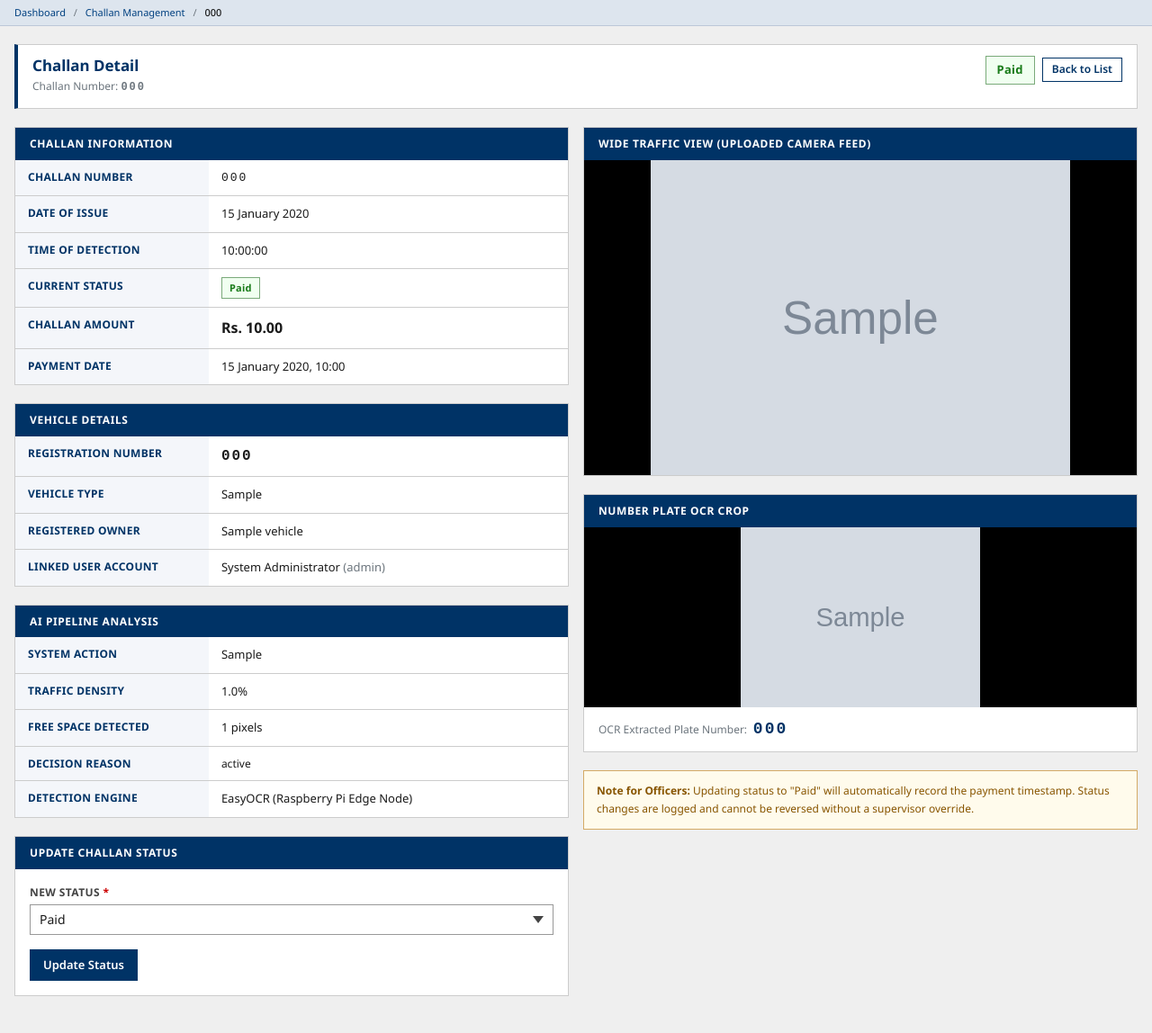
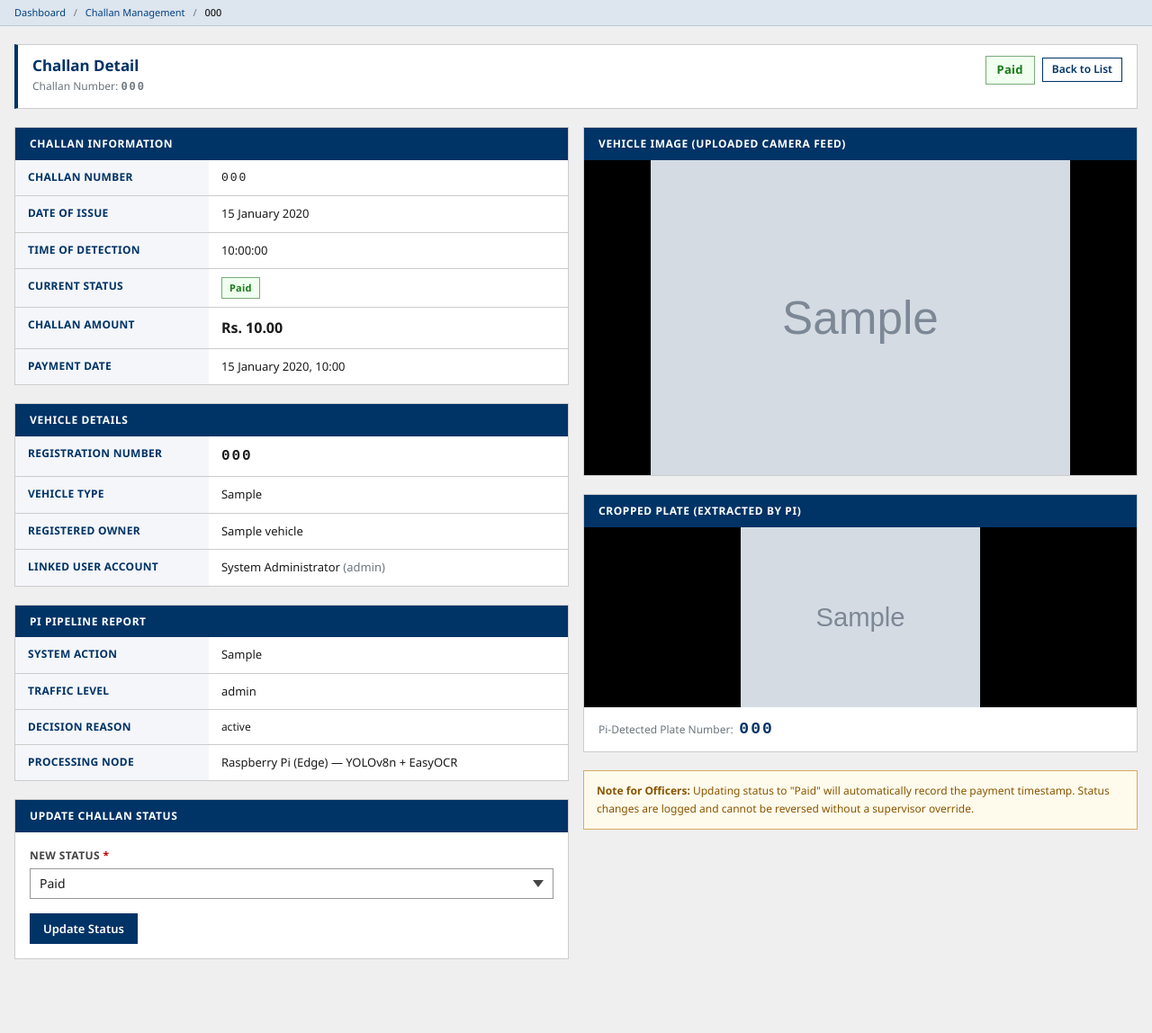
Before and after one commit to Naveen777-hub/Emergency_Vehicle_System, a Flask app: page /admin/challan/1 in a window 1280 px wide. Shown: the part 170-1318 px from the top of the page at 90% size. Run offline with Flask 3, Linux system fonts and the light colour scheme; a user stored in the database is signed in; tables that the repository leaves empty hold one stand-in row (values such as "Sample post"); grey boxes marked "Sample" are stand-in pictures.

Commit message:
Full Pi-edge architecture: Pi sends vehicle_image+plate_image+plate_number. Cloud is lightweight (~50MB, no cv2/numpy/OCR). Upload in 0.02s. Updated all templates.

```diff
--- a/app.py
+++ b/app.py
@@ -4,11 +4,11 @@ Flask application entry point — Render Free Tier Optimized.
 
 Architecture:
   - Raspberry Pi runs ALL processing locally:
-      YOLOv8n ONNX (traffic) + EasyOCR (plate recognition).
-  - Pi uploads image + traffic_level + plate_text to cloud.
-  - Cloud backend: receives data → challan DB → dashboard.
-  - No EasyOCR / PyTorch on cloud — keeps Render 512MB happy.
-  - /api/upload accepts image + traffic_level + optional plate_text.
+      YOLOv8n ONNX (traffic) + EasyOCR (plate recognition + crop).
+  - Pi uploads vehicle_image + plate_image + plate_number + traffic_level.
+  - Cloud backend: saves evidence, creates challan record, serves dashboard.
+  - No EasyOCR / PyTorch / YOLO on cloud — keeps Render 512MB happy.
+  - /api/upload accepts vehicle_image, plate_image, plate_number, traffic_level.
   - Render-ready: SECRET_KEY / DATABASE_URL from env vars.
   - SQLite local / PostgreSQL on Render.
 """
@@ -20,18 +20,15 @@ from datetime import datetime
 
 from flask import Flask, request, jsonify, redirect, url_for, render_template
 from flask_login import LoginManager, current_user
-import cv2
-import numpy as np
 
 from database import db, User, Vehicle, Challan
-from pipeline import pipeline_engine
 
-# ── Logging (single root config — pipeline.py uses child loggers) ──────────
+# ── Logging ───────────────────────────────────────────────────────────────────
 logging.basicConfig(
     level=logging.INFO,
     format="%(asctime)s - %(name)s - %(levelname)s - %(message)s",
 )
-logging.getLogger("PIL").setLevel(logging.WARNING)   # Pillow noise
+logging.getLogger("PIL").setLevel(logging.WARNING)
 logger = logging.getLogger("App")
 
 # ── Flask app setup ───────────────────────────────────────────────────────────
@@ -43,16 +40,14 @@ UPLOAD_DIR = os.path.join(BASE_DIR, "static", "uploads")
 os.makedirs(DATA_DIR, exist_ok=True)
 os.makedirs(UPLOAD_DIR, exist_ok=True)
 
-# ── Configuration (Render-safe) ───────────────────────────────────────────────
+# ── Configuration ─────────────────────────────────────────────────────────────
 app.config["SECRET_KEY"] = os.environ.get("SECRET_KEY", "evps-dev-key-change-in-production")
 
-# ── Production session security ─────────────────────────────────────────────
 app.config["SESSION_COOKIE_HTTPONLY"]  = True
 app.config["SESSION_COOKIE_SAMESITE"]  = "Lax"
 app.config["SESSION_COOKIE_SECURE"]    = bool(os.environ.get("SESSION_COOKIE_SECURE", "True").lower() == "true")
-app.config["PERMANENT_SESSION_LIFETIME"] = 86400  # 24 hours
+app.config["PERMANENT_SESSION_LIFETIME"] = 86400
 
-# PostgreSQL on Render via DATABASE_URL env var; SQLite fallback for local dev.
 _raw_db_url = os.environ.get("DATABASE_URL", "")
 if _raw_db_url.startswith("postgres://"):
     _raw_db_url = _raw_db_url.replace("postgres://", "postgresql://", 1)
@@ -63,9 +58,8 @@ app.config["SQLALCHEMY_DATABASE_URI"] = (
     else f"sqlite:///{os.path.join(DATA_DIR, 'evs.db')}"
 )
 app.config["SQLALCHEMY_TRACK_MODIFICATIONS"] = False
-app.config["MAX_CONTENT_LENGTH"]             = 16 * 1024 * 1024  # 16 MB
+app.config["MAX_CONTENT_LENGTH"]             = 16 * 1024 * 1024
 
-# ── Connection pooling for Render free tier (limited connections) ──────────
 app.config["SQLALCHEMY_ENGINE_OPTIONS"] = {
     "pool_size": 5,
     "pool_recycle": 3600,
@@ -75,20 +69,15 @@ app.config["SQLALCHEMY_ENGINE_OPTIONS"] = {
 # ── Extensions ────────────────────────────────────────────────────────────────
 db.init_app(app)
 
-# ── Auto-setup: create tables, migrate columns, seed admin ────────────────
+
+# ── Auto-setup: tables, migration, admin seed ────────────────────────────────
 def _ensure_database():
-    """Idempotent startup initializer:
-    1. Create all tables if they don't exist (handles fresh PostgreSQL on Render).
-    2. Add missing columns to existing tables.
-    3. Seed default admin user if not present.
-    """
     from sqlalchemy import inspect
     with app.app_context():
         inspector = inspect(db.engine)
         existing_tables = set(inspector.get_table_names())
         model_tables    = set(db.metadata.tables.keys())
 
-        # 1. Create missing tables
         if not existing_tables:
             db.create_all()
             logger.info("Created all database tables.")
@@ -98,7 +87,6 @@ def _ensure_database():
             logger.info("Created missing tables: %s", missing)
             existing_tables |= missing
 
-        # 2. Add missing columns to existing tables
         for table_name, table in db.metadata.tables.items():
             if table_name not in existing_tables:
                 continue
@@ -112,7 +100,6 @@ def _ensure_database():
                     db.session.execute(sql)
                     logger.info("Auto-migrated: added column '%s' to '%s'", col.name, table_name)
 
-        # 3. Seed admin user if missing
         if not User.query.filter_by(username="admin").first():
             admin = User(
                 username="admin", full_name="System Administrator",
@@ -124,6 +111,7 @@ def _ensure_database():
 
         db.session.commit()
 
+
 _db_ready = False
 try:
     _ensure_database()
@@ -134,7 +122,6 @@ except Exception as exc:
 
 @app.before_request
 def _ensure_db_on_request():
-    """Retry database init on first request if deferred at startup."""
     global _db_ready
     if not _db_ready:
         try:
@@ -166,7 +153,7 @@ app.register_blueprint(admin_bp)
 app.register_blueprint(user_bp)
 
 
-# ── Jinja2 global context ─────────────────────────────────────────────────────
+# ── Jinja2 globals ────────────────────────────────────────────────────────────
 @app.context_processor
 def inject_globals():
     now = datetime.now()
@@ -187,7 +174,6 @@ def index():
 
 
 # ── Shared live-feed state ────────────────────────────────────────────────────
-# Stores the most recent pipeline result for the live dashboard to poll.
 latest_result_store: dict = {"timestamp": None, "data": None}
 
 
@@ -195,133 +181,138 @@ latest_result_store: dict = {"timestamp": None, "data": None}
 @app.route("/api/upload", methods=["POST"])
 def process_pipeline():
     """
-    Raspberry Pi upload endpoint.
+    Raspberry Pi upload endpoint (v6 — Pi does all processing).
 
     Pi already:
       1. Captured image.
-      2. Ran local YOLOv8n ONNX traffic detection.
-      3. Ran local EasyOCR plate recognition.
-      4. Uploads image + traffic_level + plate_text.
+      2. Ran YOLOv8n ONNX traffic detection.
+      3. Ran EasyOCR plate recognition + crop.
+      4. Uploads vehicle_image + plate_image + plate_number + traffic_level.
 
     This endpoint:
-      1. Reads + decodes image.
-      2. Uses Pi-provided plate_text (no cloud OCR).
-      3. Saves challan to database.
-      4. Returns result JSON.
+      1. Saves vehicle_image and plate_image to disk.
+      2. Creates challan with Pi-provided plate_number.
+      3. Returns result JSON.
 
     Multipart fields:
-      image         — JPEG/PNG file
+      vehicle_image — JPEG full camera frame
+      plate_image   — JPEG cropped number plate (optional)
+      plate_number  — Pi-recognized plate text (optional)
       traffic_level — "LOW" | "MEDIUM"
-      plate_text    — (optional) Pi-recognized plate; if absent, runs pipeline
     """
     start = time.time()
 
-    if "image" not in request.files:
-        return jsonify({"error": "Missing 'image' file field."}), 400
-    file = request.files["image"]
-    if file.filename == "":
-        return jsonify({"error": "Empty file uploaded."}), 400
+    # ── Validate ──────────────────────────────────────────────────────────
+    if "vehicle_image" not in request.files:
+        return jsonify({"error": "Missing 'vehicle_image' file field."}), 400
 
+    veh_file = request.files["vehicle_image"]
+    if veh_file.filename == "":
+        return jsonify({"error": "Empty vehicle_image uploaded."}), 400
+
+    plate_file   = request.files.get("plate_image")
+    plate_number = request.form.get("plate_number", "").strip().upper()
+    plate_number = plate_number if plate_number else None
     traffic_level = request.form.get("traffic_level", "UNKNOWN").upper().strip()
-    plate_text    = request.form.get("plate_text", "").strip().upper()
-    plate_text    = plate_text if plate_text else None
 
+    # ── Generate secure filenames ─────────────────────────────────────────
+    timestamp  = datetime.now().strftime("%Y%m%d%H%M%S")
+    safe_plate = (plate_number or "UNKNOWN").replace(" ", "_").replace("/", "_")
+    veh_fname  = f"vehicle_{safe_plate}_{timestamp}.jpg"
+    veh_path   = os.path.join(UPLOAD_DIR, veh_fname)
+    veh_url    = f"/static/uploads/{veh_fname}"
+
+    # ── Save vehicle image ────────────────────────────────────────────────
     try:
-        img_bytes = file.read()
-        img_np    = cv2.imdecode(np.frombuffer(img_bytes, np.uint8), cv2.IMREAD_COLOR)
-        if img_np is None:
-            return jsonify({"error": "Could not decode image."}), 400
+        veh_file.save(veh_path)
     except Exception as exc:
-        return jsonify({"error": f"Image decode failed: {exc}"}), 500
+        logger.error("Failed to save vehicle_image: %s", exc)
+        return jsonify({"error": "Failed to save vehicle image."}), 500
 
-    # Save wide image
-    timestamp  = datetime.now().strftime("%Y%m%d%H%M%S")
-    wide_fname = f"wide_{timestamp}.jpg"
-    wide_path  = os.path.join(UPLOAD_DIR, wide_fname)
-    wide_url   = f"/static/uploads/{wide_fname}"
-    cv2.imwrite(wide_path, img_np)
+    # ── Save plate image (if provided) ────────────────────────────────────
+    plate_url = None
+    if plate_file and plate_file.filename:
+        pl_fname = f"plate_{safe_plate}_{timestamp}.jpg"
+        pl_path  = os.path.join(UPLOAD_DIR, pl_fname)
+        plate_url = f"/static/uploads/{pl_fname}"
+        try:
+            plate_file.save(pl_path)
+        except Exception as exc:
+            logger.error("Failed to save plate_image: %s", exc)
 
-    # Use Pi-provided plate_text or run fallback pipeline
-    if plate_text:
-        result = {
-            "plate_number":    plate_text,
-            "action":          "Challan Generated",
-            "wide_image_url":  wide_url,
-            "plate_image_url": None,
-            "status":          f"Plate from Pi: {plate_text}",
-        }
-        # Save plate image
-        plate_fname = f"plate_{plate_text}_{timestamp}.jpg"
-        plate_path  = os.path.join(UPLOAD_DIR, plate_fname)
-        plate_url   = f"/static/uploads/{plate_fname}"
-        cv2.imwrite(plate_path, img_np)
-        result["plate_image_url"] = plate_url
+    # ── Build result ──────────────────────────────────────────────────────
+    if plate_number:
+        action          = "Challan Generated"
+        pipeline_status = f"Plate from Pi: {plate_number}"
     else:
-        # Fallback: run cloud pipeline (for legacy Pi clients without OCR)
-        try:
-            result = pipeline_engine.process_upload(img_np, traffic_level)
-        except Exception as exc:
-            logger.exception("Pipeline error: %s", exc)
-            return jsonify({"error": f"Pipeline failed: {exc}"}), 500
+        action          = "OCR Failed"
+        pipeline_status = "No plate_number received from Pi."
 
-    # Persist challan
+    result = {
+        "plate_number":    plate_number,
+        "action":          action,
+        "wide_image_url":  veh_url,
+        "plate_image_url": plate_url,
+        "status":          pipeline_status,
+        "traffic_level":   traffic_level,
+        "density":         0.0,
+        "free_space":      0,
+    }
+
+    # ── Persist challan ───────────────────────────────────────────────────
     challan_number = None
-    if result.get("action") in {"Challan Generated", "OCR Attempted", "OCR Failed"}:
-        try:
-            plate_number   = result.get("plate_number") or "UNKNOWN"
-            vehicle        = Vehicle.query.filter_by(plate_number=plate_number).first()
-            challan_number = f"EVS{datetime.utcnow().strftime('%Y%m%d%H%M%S%f')[:19]}"
+    try:
+        vehicle = Vehicle.query.filter_by(plate_number=plate_number).first() if plate_number else None
+        challan_number = f"EVS{datetime.utcnow().strftime('%Y%m%d%H%M%S%f')[:19]}"
 
-            challan = Challan(
-                challan_number  = challan_number,
-                plate_number    = plate_number,
-                vehicle_id      = vehicle.id if vehicle else None,
-                action          = result.get("action"),
-                traffic_level   = traffic_level,
-                density_pct     = result.get("density", 0),
-                free_space_px   = result.get("free_space", 0),
-                pipeline_status = result.get("status"),
-                wide_image_url  = result.get("wide_image_url", wide_url),
-                plate_image_url = result.get("plate_image_url"),
-                status          = "Pending",
-                amount          = 500.0,
-            )
-            db.session.add(challan)
-            db.session.commit()
-        except Exception as exc:
-            logger.exception("DB write error: %s", exc)
-            db.session.rollback()
+        challan = Challan(
+            challan_number  = challan_number,
+            plate_number    = plate_number or "UNKNOWN",
+            vehicle_id      = vehicle.id if vehicle else None,
+            action          = action,
+            traffic_level   = traffic_level,
+            density_pct     = 0.0,
+            free_space_px   = 0,
+            pipeline_status = pipeline_status,
+            wide_image_url  = veh_url,
+            plate_image_url = plate_url,
+            status          = "Pending",
+            amount          = 500.0,
+        )
+        db.session.add(challan)
+        db.session.commit()
+    except Exception as exc:
+        logger.exception("DB write error: %s", exc)
+        db.session.rollback()
 
+    # ── Update live feed ──────────────────────────────────────────────────
     latest_result_store["timestamp"] = time.time()
     latest_result_store["data"]      = result
 
     elapsed = time.time() - start
-    logger.info("Upload processed in %.2fs — action=%s plate=%s", elapsed,
-                result.get("action"), result.get("plate_number"))
+    logger.info("Upload processed in %.2fs — plate=%s", elapsed, plate_number)
 
     return jsonify({
         "status":          "processed",
-        "action":          result.get("action"),
-        "plate_number":    result.get("plate_number"),
+        "action":          action,
+        "plate_number":    plate_number,
         "challan_number":  challan_number,
         "traffic_level":   traffic_level,
-        "wide_image_url":  result.get("wide_image_url", wide_url),
-        "plate_image_url": result.get("plate_image_url"),
-        "pipeline_status": result.get("status"),
+        "wide_image_url":  veh_url,
+        "plate_image_url": plate_url,
+        "pipeline_status": pipeline_status,
     }), 200
 
 
 # ── Live-feed polling endpoint ────────────────────────────────────────────────
 @app.route("/api/latest", methods=["GET"])
 def get_latest_result():
-    """Returns the most recent pipeline result as JSON (polled by admin live monitor)."""
     return jsonify(latest_result_store)
 
 
-# ── Health check (Render / uptime monitors) ───────────────────────────────────
+# ── Health check ──────────────────────────────────────────────────────────────
 @app.route("/api/health", methods=["GET"])
 def health_check():
-    """Simple health endpoint. Returns 200 if the app is alive."""
     return jsonify({"status": "ok", "service": "EVPS Flask Backend"}), 200
 
 
@@ -346,9 +337,8 @@ def too_large(e):
     return jsonify({"error": "File too large. Maximum size is 16 MB."}), 413
 
 
-# ── Periodic old upload cleanup (runs once at startup) ──────────────────────
+# ── Periodic cleanup ─────────────────────────────────────────────────────────
 def _cleanup_old_uploads(max_age_hours: int = 24):
-    """Remove uploaded images older than max_age_hours to prevent disk bloat."""
     now = time.time()
     cutoff = now - (max_age_hours * 3600)
     removed = 0
--- a/templates/admin/challan_detail.html
+++ b/templates/admin/challan_detail.html
@@ -70,26 +70,25 @@
       </div>
     </div>
 
-    <!-- AI Pipeline Analysis -->
+    <!-- Pi Pipeline Analysis -->
     <div class="gov-section">
-      <div class="gov-section-header">AI Pipeline Analysis</div>
+      <div class="gov-section-header">Pi Pipeline Report</div>
       <div class="gov-section-body">
         <table class="detail-table">
           <tr><td class="dt-label">System Action</td>
             <td>
               {% if challan.action == 'Challan Generated' %}
                 <span class="badge badge-challan">{{ challan.action }}</span>
-              {% elif challan.action == 'OCR Failed' %}
+              {% elif challan.action in ('OCR Failed', 'No Plate') %}
                 <span class="badge badge-disputed">{{ challan.action }}</span>
               {% else %}
                 {{ challan.action }}
               {% endif %}
             </td>
           </tr>
-          <tr><td class="dt-label">Traffic Density</td><td>{{ "%.1f"|format(challan.density_pct) }}%</td></tr>
-          <tr><td class="dt-label">Free Space Detected</td><td>{{ challan.free_space_px }} pixels</td></tr>
+          <tr><td class="dt-label">Traffic Level</td><td>{{ challan.traffic_level or '—' }}</td></tr>
           <tr><td class="dt-label">Decision Reason</td><td style="font-size:12px;">{{ challan.pipeline_status or '—' }}</td></tr>
-          <tr><td class="dt-label">Detection Engine</td><td>EasyOCR (Raspberry Pi Edge Node)</td></tr>
+          <tr><td class="dt-label">Processing Node</td><td>Raspberry Pi (Edge) — YOLOv8n + EasyOCR</td></tr>
         </table>
       </div>
     </div>
@@ -118,7 +117,7 @@
   <div class="col-half">
 
     <div class="gov-section">
-      <div class="gov-section-header">Wide Traffic View (Uploaded Camera Feed)</div>
+      <div class="gov-section-header">Vehicle Image (Uploaded Camera Feed)</div>
       <div class="gov-section-body">
         {% if challan.wide_image_url %}
           <img src="{{ challan.wide_image_url }}" alt="Wide Traffic View" style="width:100%; display:block; max-height:350px; object-fit:contain; background:#000;">
@@ -131,17 +130,17 @@
     </div>
 
     <div class="gov-section">
-      <div class="gov-section-header">Number Plate OCR Crop</div>
+      <div class="gov-section-header">Cropped Plate (Extracted by Pi)</div>
       <div class="gov-section-body">
         {% if challan.plate_image_url %}
-          <img src="{{ challan.plate_image_url }}" alt="Plate OCR Crop" style="width:100%; display:block; max-height:200px; object-fit:contain; background:#000;">
+          <img src="{{ challan.plate_image_url }}" alt="Cropped Plate" style="width:100%; display:block; max-height:200px; object-fit:contain; background:#000;">
           <div style="padding:10px 16px;">
-            <span class="text-muted font-sm">OCR Extracted Plate Number:&nbsp;</span>
+            <span class="text-muted font-sm">Pi-Detected Plate Number:&nbsp;</span>
             <strong class="font-mono" style="font-size:18px; color:var(--navy);">{{ challan.plate_number }}</strong>
           </div>
         {% else %}
           <div style="padding:30px; text-align:center; color:var(--text-muted); font-style:italic;">
-            No plate image available. OCR may not have been triggered for this record.
+            No plate image received from Pi.
           </div>
         {% endif %}
       </div>
```
Also changed, not shown: pi_client.py (+66 -49 lines), pipeline.py (+7 -27 lines), templates/admin/challans.html (+4 -4 lines), templates/admin/dashboard.html (+11 -11 lines), templates/admin/live_monitor.html (+12 -12 lines).
